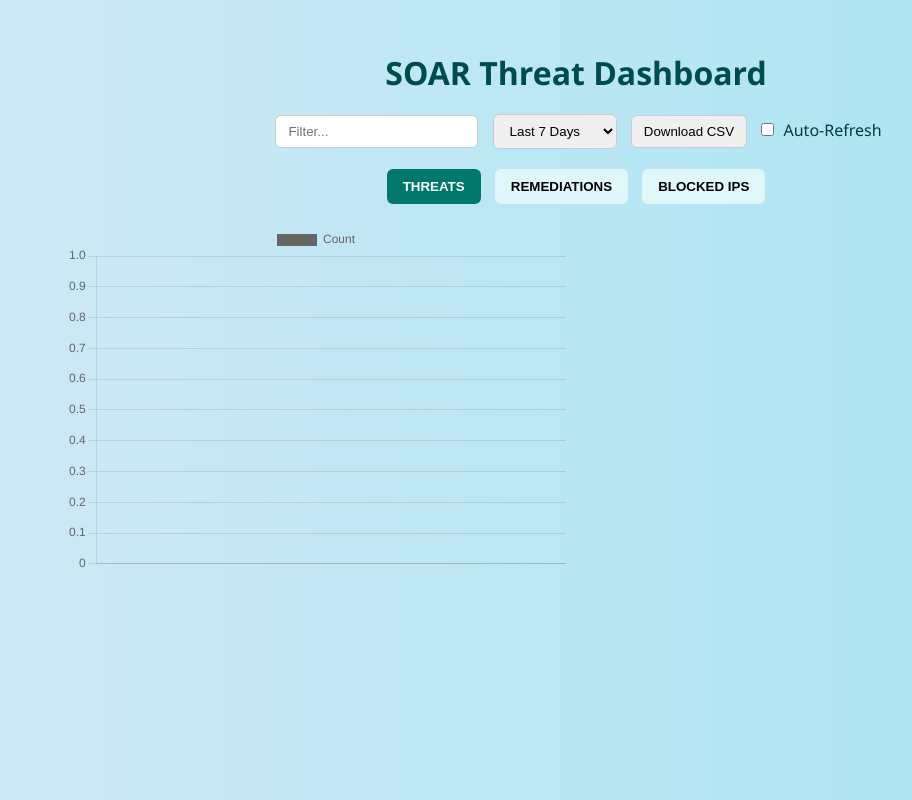
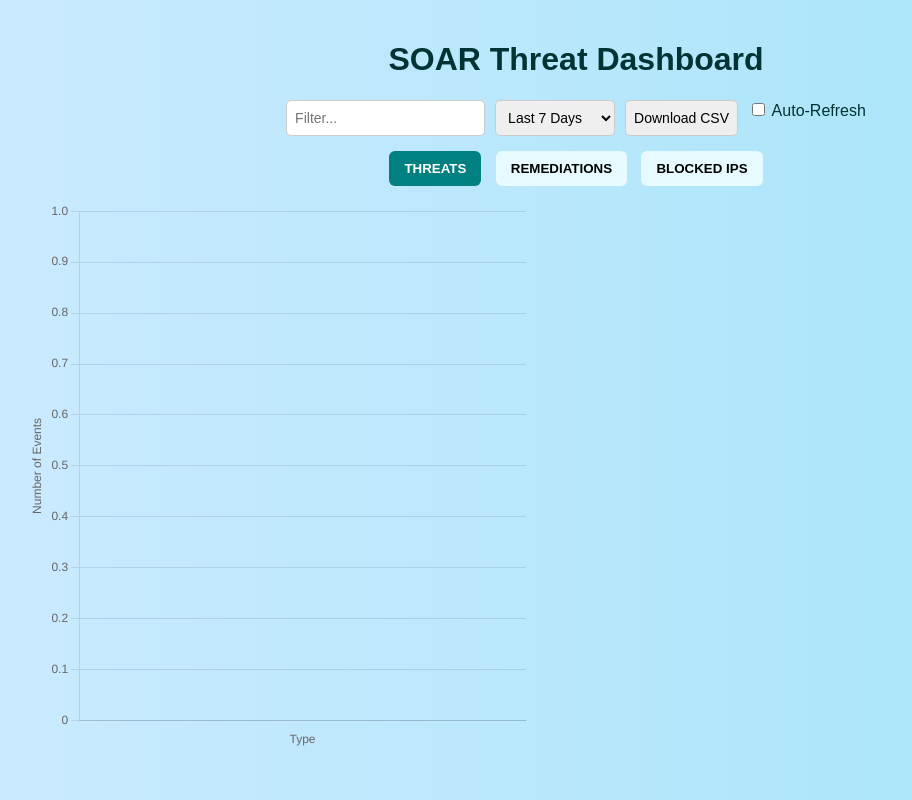
Before and after one commit to enweremo/soar-dashboard, a plain HTML site: page index.html in a window 1280 px wide. Both pictures are taken after a click on the button "THREATS". Shown: the top 800 px of the page, without its empty margins (64-976 px from the left). Drawn offline with nearby package versions, Linux system fonts and the light colour scheme; no server answers.

Commit message:
Add files via upload

```diff
--- a/index.html
+++ b/index.html
@@ -4,37 +4,32 @@
   <meta charset="UTF-8" />
   <meta name="viewport" content="width=device-width, initial-scale=1.0"/>
   <title>SOAR Threat Dashboard</title>
-  <link rel="stylesheet" href="style.css"/>
+  <link rel="stylesheet" href="style.css" />
   <script src="https://cdn.jsdelivr.net/npm/chart.js"></script>
 </head>
 <body>
   <div class="container">
     <h1>SOAR Threat Dashboard</h1>
     <div class="controls">
-      <input type="text" id="filter" placeholder="Filter..."/>
-      <select id="timeRange">
-        <option value="1">Today</option>
+      <input type="text" id="filterInput" placeholder="Filter..." />
+      <select id="daysSelect">
+        <option value="1">Last 1 Day</option>
         <option value="7" selected>Last 7 Days</option>
         <option value="30">Last 30 Days</option>
       </select>
       <button onclick="downloadCSV()">Download CSV</button>
-      <label><input type="checkbox" id="autoRefresh"/> Auto-Refresh</label>
+      <label><input type="checkbox" id="autoRefresh" /> Auto-Refresh</label>
     </div>
     <div class="tabs">
       <button class="tab-btn active" onclick="switchTab('threats')">THREATS</button>
       <button class="tab-btn" onclick="switchTab('remediations')">REMEDIATIONS</button>
       <button class="tab-btn" onclick="switchTab('blocked_ips')">BLOCKED IPS</button>
     </div>
-    <div class="chart-section">
-      <div class="chart-container">
-        <canvas id="barChart"></canvas>
-      </div>
-      <div class="chart-container">
-        <canvas id="pieChart"></canvas>
-      </div>
+    <div class="charts">
+      <canvas id="barChart"></canvas>
+      <canvas id="pieChart"></canvas>
     </div>
   </div>
-
   <script src="script.js"></script>
 </body>
 </html>
--- a/script.js
+++ b/script.js
@@ -1,53 +1,61 @@
-const API_URL = "https://q2wy1am2oj.execute-api.us-east-1.amazonaws.com/prod/data";
+const apiUrl = "https://q2wy1am2oj.execute-api.us-east-1.amazonaws.com/prod/data";
 let currentTab = "threats";
-let allData = {};
 
-const barChartCtx = document.getElementById("barChart").getContext("2d");
-const pieChartCtx = document.getElementById("pieChart").getContext("2d");
-let barChart, pieChart;
+document.getElementById("daysSelect").addEventListener("change", fetchData);
+document.getElementById("filterInput").addEventListener("input", updateCharts);
+document.getElementById("autoRefresh").addEventListener("change", autoRefreshToggle);
+
+let chartData = { threats: [], remediations: [], blocked_ips: [] };
+let barChart, pieChart, refreshInterval;
 
 function switchTab(tab) {
   currentTab = tab;
   document.querySelectorAll(".tab-btn").forEach(btn => btn.classList.remove("active"));
-  document.querySelector(`.tab-btn[onclick*="${tab}"]`).classList.add("active");
+  event.target.classList.add("active");
   updateCharts();
 }
 
+function autoRefreshToggle() {
+  if (document.getElementById("autoRefresh").checked) {
+    refreshInterval = setInterval(fetchData, 60000);
+  } else {
+    clearInterval(refreshInterval);
+  }
+}
+
 function fetchData() {
-  const days = document.getElementById("timeRange").value;
-  fetch(`${API_URL}?days=${days}`)
+  const days = document.getElementById("daysSelect").value;
+  fetch(`${apiUrl}?days=${days}`)
     .then(res => res.json())
     .then(data => {
-      allData = data;
+      chartData = data;
       updateCharts();
-    });
+    })
+    .catch(console.error);
 }
 
 function updateCharts() {
-  const raw = allData[currentTab] || [];
-  const filter = document.getElementById("filter").value.toLowerCase();
-  const items = raw.filter(entry =>
-    Object.values(entry).some(value => String(value).toLowerCase().includes(filter))
-  );
+  const dataSet = chartData[currentTab] || [];
+  const filter = document.getElementById("filterInput").value.toLowerCase();
+  const filtered = dataSet.filter(item => JSON.stringify(item).toLowerCase().includes(filter));
 
-  const labelKey = currentTab === "threats" ? "ActionType" :
-                   currentTab === "remediations" ? "event_type" : "ip_address";
-
-  const counts = items.reduce((acc, item) => {
-    const key = item[labelKey] || "Unknown";
-    acc[key] = (acc[key] || 0) + 1;
-    return acc;
-  }, {});
+  const counts = {};
+  filtered.forEach(item => {
+    const type = item.event_type || item.reason || item.country || "Unknown";
+    counts[type] = (counts[type] || 0) + 1;
+  });
 
   const labels = Object.keys(counts);
   const values = Object.values(counts);
-
-  const colors = labels.map((_, i) => `hsl(${i * 60 % 360}, 60%, 50%)`);
+  const colors = labels.map((_, i) => `hsl(${i * 45}, 70%, 55%)`);
 
   if (barChart) barChart.destroy();
   if (pieChart) pieChart.destroy();
 
-  barChart = new Chart(barChartCtx, {
+  const ctxBar = document.getElementById("barChart").getContext("2d");
+  const ctxPie = document.getElementById("pieChart").getContext("2d");
+
+  barChart = new Chart(ctxBar, {
     type: "bar",
     data: {
       labels,
@@ -58,54 +66,54 @@ function updateCharts() {
       }]
     },
     options: {
-      responsive: true,
-      maintainAspectRatio: false
+      plugins: {
+        legend: { display: false }
+      },
+      scales: {
+        x: {
+          title: { display: true, text: "Type" },
+          ticks: { maxRotation: 90, minRotation: 90 }
+        },
+        y: {
+          title: { display: true, text: "Number of Events" },
+          beginAtZero: true
+        }
+      }
     }
   });
 
-  pieChart = new Chart(pieChartCtx, {
+  pieChart = new Chart(ctxPie, {
     type: "pie",
     data: {
-      labels,
+      labels: labels.map((l, i) => `${l} (${values[i]}, ${((values[i] / values.reduce((a,b)=>a+b,0))*100).toFixed(1)}%)`),
       datasets: [{
         data: values,
         backgroundColor: colors
       }]
     },
     options: {
-      responsive: true,
-      maintainAspectRatio: false
+      plugins: {
+        legend: { position: "right" }
+      }
     }
   });
 }
 
 function downloadCSV() {
-  const raw = allData[currentTab] || [];
-  if (raw.length === 0) return alert("No data to export.");
+  const rows = chartData[currentTab];
+  if (!rows.length) return;
 
-  const headers = Object.keys(raw[0]);
-  const rows = raw.map(row => headers.map(h => `"${row[h] || ""}"`).join(","));
+  const headers = Object.keys(rows[0]);
+  const csv = [
+    headers.join(","),
+    ...rows.map(row => headers.map(h => `"${row[h] ?? ""}"`).join(","))
+  ].join("\n");
 
-  const csv = [headers.join(","), ...rows].join("\n");
   const blob = new Blob([csv], { type: "text/csv" });
-  const url = URL.createObjectURL(blob);
-  const link = document.createElement("a");
-
-  link.href = url;
-  link.download = `${currentTab}.csv`;
-  link.click();
-
-  URL.revokeObjectURL(url);
+  const a = document.createElement("a");
+  a.href = URL.createObjectURL(blob);
+  a.download = `${currentTab}_${Date.now()}.csv`;
+  a.click();
 }
 
-document.getElementById("filter").addEventListener("input", updateCharts);
-document.getElementById("timeRange").addEventListener("change", fetchData);
-document.getElementById("autoRefresh").addEventListener("change", function () {
-  if (this.checked) {
-    window.refreshInterval = setInterval(fetchData, 60000);
-  } else {
-    clearInterval(window.refreshInterval);
-  }
-});
-
 fetchData();
--- a/style.css
+++ b/style.css
@@ -1,59 +1,65 @@
 body {
   margin: 0;
-  font-family: 'Segoe UI', Tahoma, Geneva, Verdana, sans-serif;
-  background: linear-gradient(to right, #cfe9f5, #a6e3f2);
-  color: #003e3e;
+  font-family: Arial, sans-serif;
+  background: linear-gradient(to right, #cceaff, #a3e4f8);
+  color: #003333;
 }
 
 .container {
-  padding: 30px;
+  max-width: 1100px;
+  margin: auto;
+  padding: 20px;
   text-align: center;
 }
 
-h1 {
-  margin-bottom: 20px;
-  font-size: 2rem;
-  color: #004b4b;
+.controls {
+  display: flex;
+  justify-content: center;
+  flex-wrap: wrap;
+  gap: 10px;
+  margin-bottom: 15px;
 }
 
-.controls {
-  margin-bottom: 20px;
-}
-
-input, select, button {
-  margin: 0 5px;
-  padding: 8px 12px;
-  border-radius: 6px;
+.controls input,
+.controls select,
+.controls button {
+  padding: 8px;
+  font-size: 14px;
+  border-radius: 5px;
   border: 1px solid #ccc;
 }
 
 .tabs {
-  margin-bottom: 20px;
+  margin-bottom: 15px;
 }
 
 .tab-btn {
+  background: #e6faff;
+  border: none;
+  padding: 10px 15px;
   margin: 0 5px;
-  padding: 10px 16px;
-  border: none;
+  font-weight: bold;
   border-radius: 6px;
-  font-weight: bold;
   cursor: pointer;
-  background-color: #e0f7fa;
+  transition: background 0.2s;
 }
 
-.tab-btn.active {
-  background-color: #00796b;
+.tab-btn.active,
+.tab-btn:hover {
+  background-color: #008080;
   color: white;
 }
 
-.chart-section {
+.charts {
   display: flex;
-  justify-content: center;
+  justify-content: space-between;
   flex-wrap: wrap;
   gap: 20px;
 }
 
-.chart-container {
-  width: 500px;
-  height: 350px;
+canvas {
+  flex: 1 1 45%;
+  min-width: 300px;
+  max-width: 500px;
+  height: 400px;
 }
```
